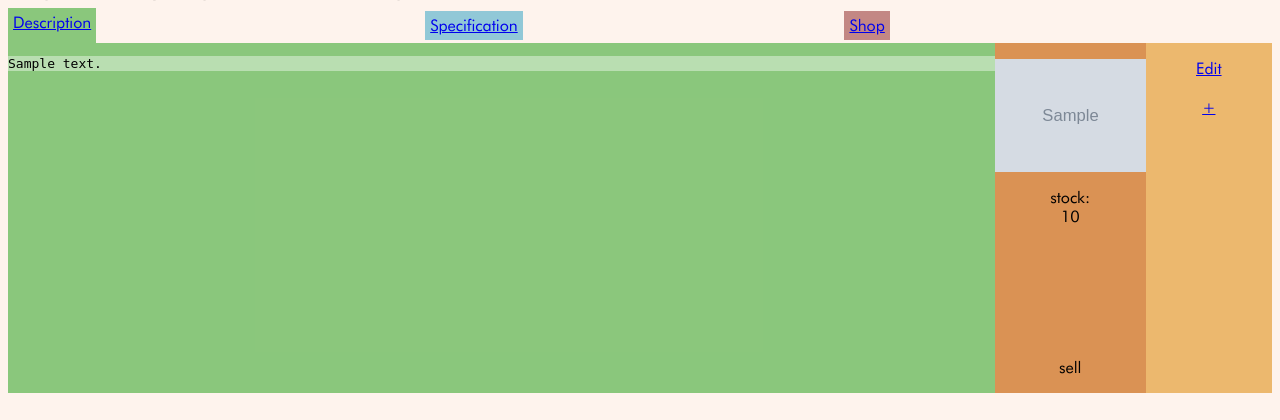
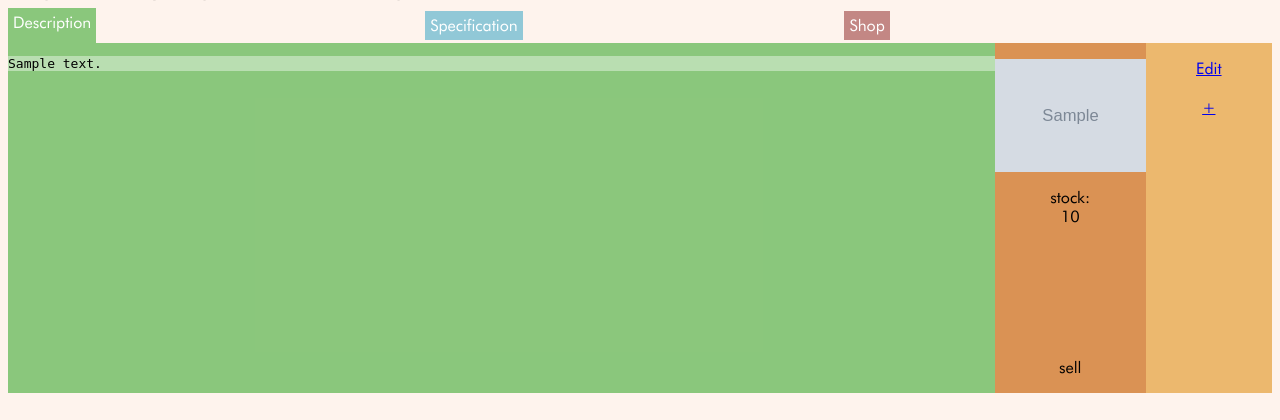
Before and after one commit to dcallus/Sample-n-Hold, a Flask app: page /modules in a window 1280 px wide. Shown: the part 157-577 px from the top of the page. Run offline with Flask 2, Linux system fonts and the light colour scheme; grey boxes marked "Sample" are stand-in pictures; a database or web service that is not in the repository returns one stand-in record (values such as "Sample title"); some libraries are stand-ins or nearby versions.

Commit message:
tab text color

```diff
--- a/sample_hold/static/css/style.css
+++ b/sample_hold/static/css/style.css
@@ -49,6 +49,16 @@ h3 {
     display: flex;
     justify-content: left;
     margin-top: 0.5em;
+}
+
+.tabs a {
+    color: white;
+    text-decoration: none;
+}
+
+.tabs a:hover {
+    color: white;
+    text-decoration: underline;
 }
 
 .shop-tab {
```
